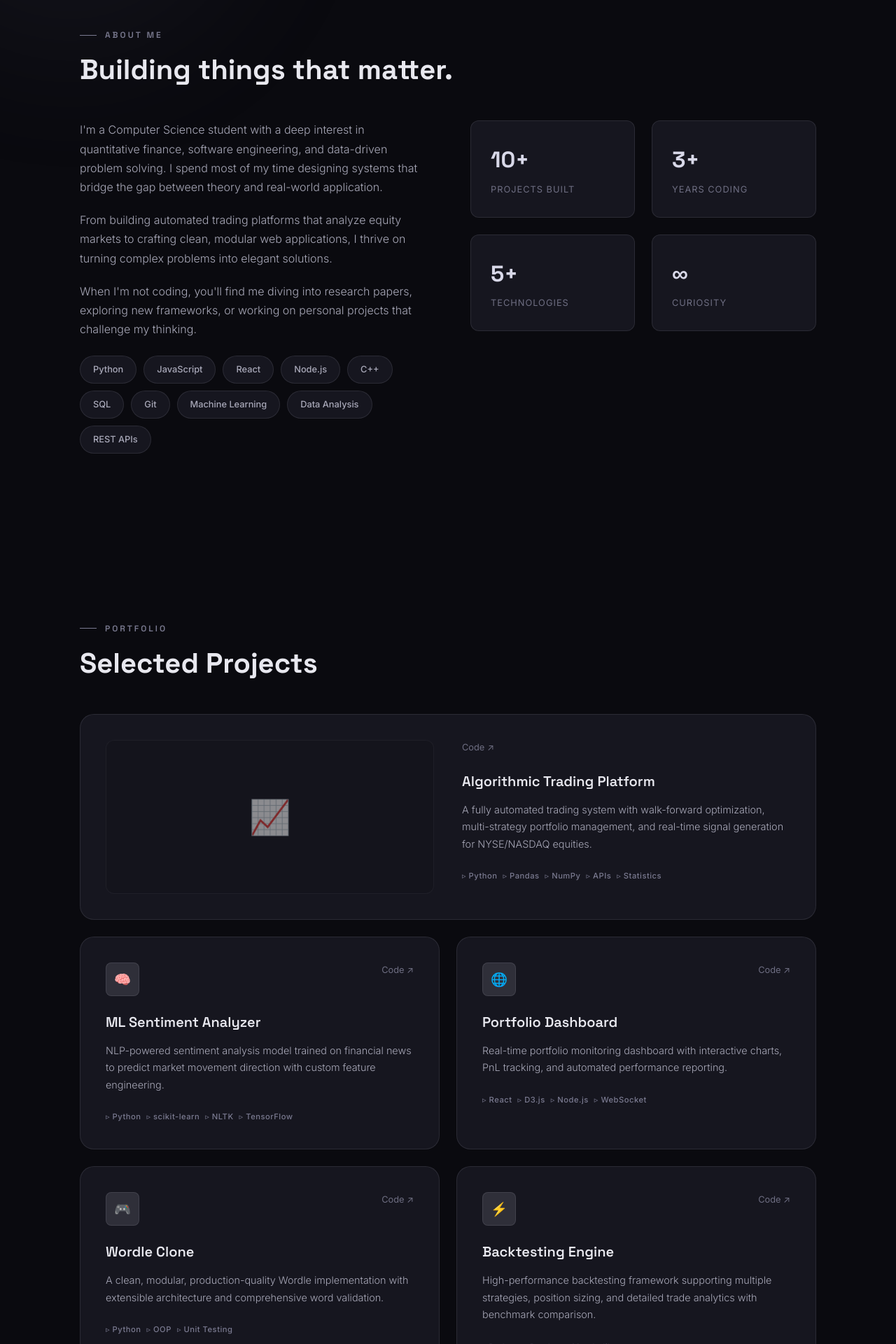
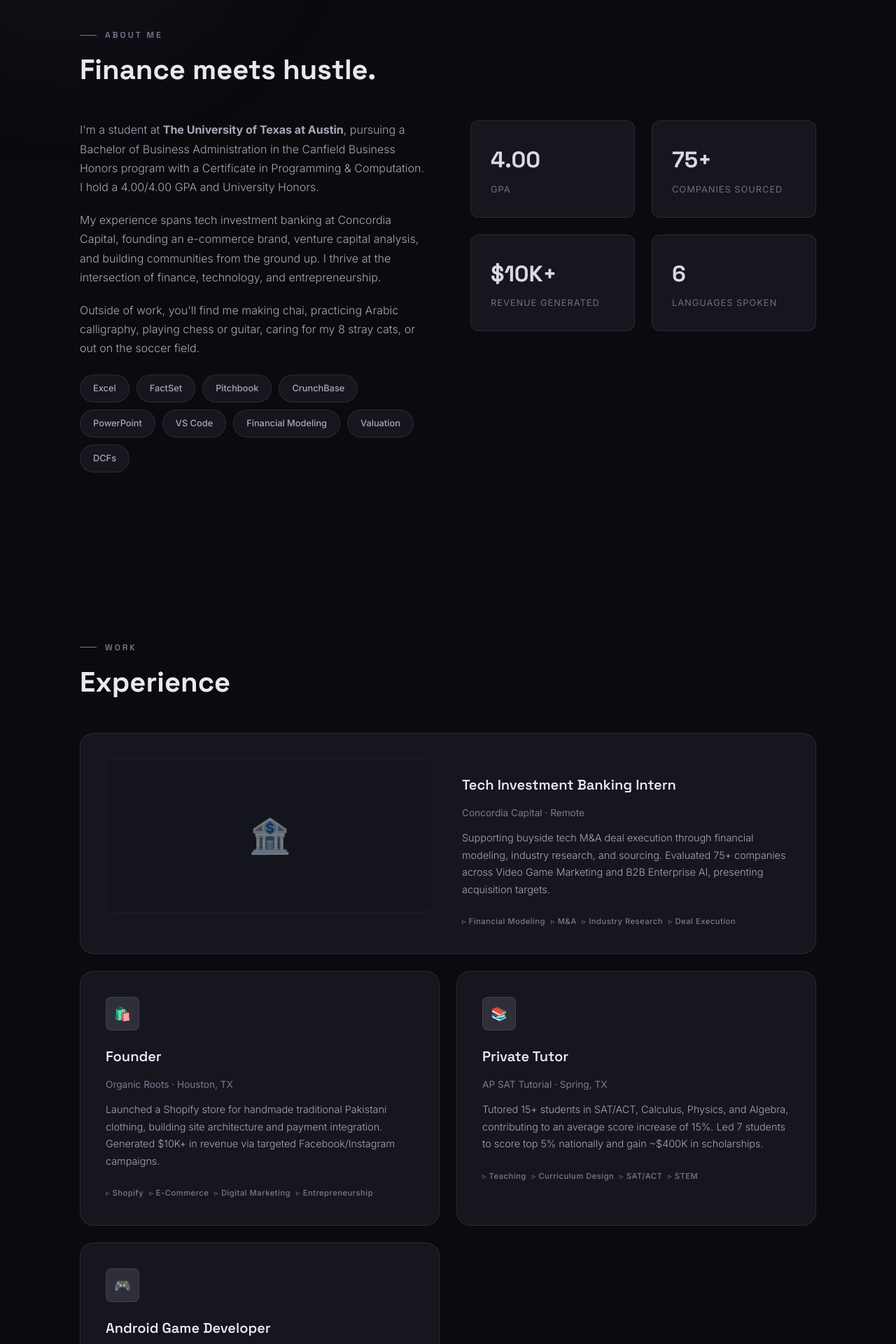
Before and after one commit to Agent-Tiger/Claude_real, a React (Vite) app in the folder personal-website/: page / in a window 1280 px wide. Shown: the part 880-2800 px from the top of the page at 70% size. Built offline with nearby package versions, Linux system fonts and the light colour scheme.

Commit message:
feat: add personal website with dark theme and silver aesthetics

```diff
--- a/personal-website/index.html
+++ b/personal-website/index.html
@@ -1,14 +1,18 @@
 <!doctype html>
 <html lang="en">
+
 <head>
   <meta charset="UTF-8" />
   <link rel="icon" type="image/svg+xml" href="/vite.svg" />
   <meta name="viewport" content="width=device-width, initial-scale=1.0" />
-    <meta name="description" content="Hamza — Computer Science student, software engineer, and builder of elegant solutions." />
-    <title>Hamza | Developer</title>
+  <meta name="description"
+    content="Hamza Usman — BBA Canfield Business Honors at UT Austin. Tech investment banking, venture capital, and entrepreneurship." />
+  <title>Hamza Usman</title>
 </head>
+
 <body>
   <div id="root"></div>
   <script type="module" src="/src/main.jsx"></script>
 </body>
+
 </html>
--- a/personal-website/src/App.jsx
+++ b/personal-website/src/App.jsx
@@ -10,37 +10,68 @@
     return () => window.removeEventListener('scroll', onScroll)
   }, [])
 
-  const projects = [
+  const experiences = [
     {
-      icon: '📈',
-      title: 'Algorithmic Trading Platform',
-      desc: 'A fully automated trading system with walk-forward optimization, multi-strategy portfolio management, and real-time signal generation for NYSE/NASDAQ equities.',
-      tech: ['Python', 'Pandas', 'NumPy', 'APIs', 'Statistics'],
+      icon: '🏦',
+      title: 'Tech Investment Banking Intern',
+      org: 'Concordia Capital · Remote',
+      desc: 'Supporting buyside tech M&A deal execution through financial modeling, industry research, and sourcing. Evaluated 75+ companies across Video Game Marketing and B2B Enterprise AI, presenting acquisition targets.',
+      tech: ['Financial Modeling', 'M&A', 'Industry Research', 'Deal Execution'],
       featured: true,
     },
     {
-      icon: '🧠',
-      title: 'ML Sentiment Analyzer',
-      desc: 'NLP-powered sentiment analysis model trained on financial news to predict market movement direction with custom feature engineering.',
-      tech: ['Python', 'scikit-learn', 'NLTK', 'TensorFlow'],
+      icon: '🛍️',
+      title: 'Founder',
+      org: 'Organic Roots · Houston, TX',
+      desc: 'Launched a Shopify store for handmade traditional Pakistani clothing, building site architecture and payment integration. Generated $10K+ in revenue via targeted Facebook/Instagram campaigns.',
+      tech: ['Shopify', 'E-Commerce', 'Digital Marketing', 'Entrepreneurship'],
     },
     {
-      icon: '🌐',
-      title: 'Portfolio Dashboard',
-      desc: 'Real-time portfolio monitoring dashboard with interactive charts, PnL tracking, and automated performance reporting.',
-      tech: ['React', 'D3.js', 'Node.js', 'WebSocket'],
+      icon: '📚',
+      title: 'Private Tutor',
+      org: 'AP SAT Tutorial · Spring, TX',
+      desc: 'Tutored 15+ students in SAT/ACT, Calculus, Physics, and Algebra, contributing to an average score increase of 15%. Led 7 students to score top 5% nationally and gain ~$400K in scholarships.',
+      tech: ['Teaching', 'Curriculum Design', 'SAT/ACT', 'STEM'],
     },
     {
       icon: '🎮',
-      title: 'Wordle Clone',
-      desc: 'A clean, modular, production-quality Wordle implementation with extensible architecture and comprehensive word validation.',
-      tech: ['Python', 'OOP', 'Unit Testing'],
+      title: 'Android Game Developer',
+      org: 'Impossiball & King of the Hill · Spring, TX',
+      desc: 'Developed and published 2 original Android/Web games in C# and Unity, generating over 150 downloads and impressions. Managed full app design lifecycle from testing to publication.',
+      tech: ['C#', 'Unity', 'Game Design', 'Android'],
+    },
+  ]
+
+  const leadership = [
+    {
+      role: 'Junior Analyst',
+      org: 'Texas Venture Group',
+      date: 'Spring 2026 — Present',
+      desc: 'Identified early-stage companies with scalable ARR and founder-market fit for partners (a16z, RRE, 8VC). Researched investment thesis around AI-driven fintech segments.',
     },
     {
-      icon: '⚡',
-      title: 'Backtesting Engine',
-      desc: 'High-performance backtesting framework supporting multiple strategies, position sizing, and detailed trade analytics with benchmark comparison.',
-      tech: ['Python', 'Pandas', 'Matplotlib'],
+      role: 'Junior Analyst',
+      org: 'Texas Capital Collective',
+      date: 'Fall 2025 — Present',
+      desc: 'Selected as 1 of 7 members (<5% acceptance) for a finance organization. Completed 20-hour technical curriculum covering accounting, valuation, modeling; built 3-statement models and DCFs.',
+    },
+    {
+      role: 'General Analyst',
+      org: 'University Securities Investment Team',
+      date: 'Fall 2025 — Present',
+      desc: 'Pitched DLO and AGYS to meetings of 100+ members for contribution to a $50k+ long/short public equities portfolio through analyst groups and stock pitches.',
+    },
+    {
+      role: 'Co-Founder',
+      org: 'Circle of Champions',
+      date: 'Fall 2024 — Summer 2025',
+      desc: 'Built a network across 12+ Houston-area schools and organized 70+ attendees for multiple religious and social events. Secured over 2k of funding in grants and operating capital.',
+    },
+    {
+      role: 'Co-Founder',
+      org: 'Klein Business Academy',
+      date: 'Summer 2023 — Summer 2025',
+      desc: 'Taught financial literacy and business fundamentals to 30+ students via 3-month workshops. Grew engagement and impressions over 500% through outreach and social media campaigns.',
     },
   ]
 
@@ -54,11 +85,12 @@
       <nav className={`navbar ${scrolled ? 'scrolled' : ''}`}>
         <div className="container">
           <a href="#" className="nav-logo">
-            hamza<span className="dot">.</span>dev
+            hamza<span className="dot">.</span>
           </a>
           <ul className="nav-links">
             <li><a href="#about">About</a></li>
-            <li><a href="#projects">Projects</a></li>
+            <li><a href="#experience">Experience</a></li>
+            <li><a href="#leadership">Leadership</a></li>
             <li><a href="#resume">Resume</a></li>
             <li><a href="#contact">Contact</a></li>
           </ul>
@@ -73,14 +105,15 @@
         <div className="container">
           <div className="hero-content animate-in">
             <p className="hero-greeting">Hello, I'm</p>
-            <h1 className="hero-name shimmer-text">Hamza.</h1>
+            <h1 className="hero-name shimmer-text">Hamza Usman.</h1>
             <p className="hero-tagline">
-              A Computer Science student passionate about building elegant
-              software — from algorithmic trading systems to full-stack web apps.
+              Business &amp; finance student at UT Austin with a passion for
+              investment banking, venture capital, and building things from the
+              ground up.
             </p>
             <div className="hero-cta-group">
-              <a href="#projects" className="btn-primary">
-                View Projects ↓
+              <a href="#experience" className="btn-primary">
+                View Experience ↓
               </a>
               <a href="#contact" className="btn-secondary">
                 Get in Touch
@@ -96,29 +129,30 @@
         <div className="container">
           <span className="section-label animate-in">About Me</span>
           <h2 className="section-title animate-in">
-            Building things that matter.
+            Finance meets hustle.
           </h2>
           <div className="about-grid">
             <div className="about-text animate-in animate-delay-1">
               <p>
-                I'm a Computer Science student with a deep interest in
-                quantitative finance, software engineering, and data-driven
-                problem solving. I spend most of my time designing systems that
-                bridge the gap between theory and real-world application.
+                I'm a student at <strong>The University of Texas at Austin</strong>,
+                pursuing a Bachelor of Business Administration in the Canfield
+                Business Honors program with a Certificate in Programming &amp;
+                Computation. I hold a 4.00/4.00 GPA and University Honors.
               </p>
               <p>
-                From building automated trading platforms that analyze equity
-                markets to crafting clean, modular web applications, I thrive on
-                turning complex problems into elegant solutions.
+                My experience spans tech investment banking at Concordia Capital,
+                founding an e-commerce brand, venture capital analysis, and
+                building communities from the ground up. I thrive at the
+                intersection of finance, technology, and entrepreneurship.
               </p>
               <p>
-                When I'm not coding, you'll find me diving into research papers,
-                exploring new frameworks, or working on personal projects that
-                challenge my thinking.
+                Outside of work, you'll find me making chai, practicing Arabic
+                calligraphy, playing chess or guitar, caring for my 8 stray cats,
+                or out on the soccer field.
               </p>
               <div className="skills-list">
-                {['Python', 'JavaScript', 'React', 'Node.js', 'C++', 'SQL',
-                  'Git', 'Machine Learning', 'Data Analysis', 'REST APIs'].map(
+                {['Excel', 'FactSet', 'Pitchbook', 'CrunchBase', 'PowerPoint',
+                  'VS Code', 'Financial Modeling', 'Valuation', 'DCFs'].map(
                     (skill) => (
                       <span key={skill} className="skill-tag">{skill}</span>
                     )
@@ -127,55 +161,52 @@
             </div>
             <div className="about-stats animate-in animate-delay-2">
               <div className="stat-card">
-                <div className="stat-number">10+</div>
-                <div className="stat-label">Projects Built</div>
+                <div className="stat-number">4.00</div>
+                <div className="stat-label">GPA</div>
               </div>
               <div className="stat-card">
-                <div className="stat-number">3+</div>
-                <div className="stat-label">Years Coding</div>
+                <div className="stat-number">75+</div>
+                <div className="stat-label">Companies Sourced</div>
               </div>
               <div className="stat-card">
-                <div className="stat-number">5+</div>
-                <div className="stat-label">Technologies</div>
+                <div className="stat-number">$10K+</div>
+                <div className="stat-label">Revenue Generated</div>
               </div>
               <div className="stat-card">
-                <div className="stat-number">∞</div>
-                <div className="stat-label">Curiosity</div>
+                <div className="stat-number">6</div>
+                <div className="stat-label">Languages Spoken</div>
               </div>
             </div>
           </div>
         </div>
       </section>
 
-      {/* Projects */}
-      <section className="section" id="projects">
+      {/* Experience */}
+      <section className="section" id="experience">
         <div className="container">
-          <span className="section-label animate-in">Portfolio</span>
-          <h2 className="section-title animate-in">Selected Projects</h2>
+          <span className="section-label animate-in">Work</span>
+          <h2 className="section-title animate-in">Experience</h2>
           <div className="projects-grid">
-            {projects.map((project, i) => (
+            {experiences.map((exp, i) => (
               <div
-                key={project.title}
-                className={`project-card animate-in animate-delay-${i % 4 + 1} ${
-                  project.featured ? 'featured' : ''
+                key={exp.title}
+                className={`project-card animate-in animate-delay-${i % 4 + 1} ${exp.featured ? 'featured' : ''
                   }`}
               >
-                {project.featured && (
-                  <div className="project-preview">{project.icon}</div>
+                {exp.featured && (
+                  <div className="project-preview">{exp.icon}</div>
                 )}
                 <div>
                   <div className="project-header">
-                    {!project.featured && (
-                      <div className="project-icon">{project.icon}</div>
+                    {!exp.featured && (
+                      <div className="project-icon">{exp.icon}</div>
                     )}
-                    <div className="project-links">
-                      <a href="#" title="Code">Code ↗</a>
                   </div>
-                  </div>
-                  <h3 className="project-title">{project.title}</h3>
-                  <p className="project-desc">{project.desc}</p>
+                  <h3 className="project-title">{exp.title}</h3>
+                  <p className="timeline-org" style={{ marginBottom: '12px' }}>{exp.org}</p>
+                  <p className="project-desc">{exp.desc}</p>
                   <div className="project-tech">
-                    {project.tech.map((t) => (
+                    {exp.tech.map((t) => (
                       <span key={t} className="tech-tag">{t}</span>
                     ))}
                   </div>
@@ -186,33 +217,68 @@
         </div>
       </section>
 
-      {/* Resume / CS */}
+      {/* Leadership */}
+      <section className="section" id="leadership">
+        <div className="container">
+          <span className="section-label animate-in">Leadership</span>
+          <h2 className="section-title animate-in">Activities &amp; Organizations</h2>
+          <div className="resume-content" style={{ gridTemplateColumns: '1fr' }}>
+            <div className="resume-column animate-in animate-delay-1">
+              <div className="timeline">
+                {leadership.map((item) => (
+                  <div key={item.org} className="timeline-item">
+                    <div className="timeline-date">{item.date}</div>
+                    <div className="timeline-title">{item.role}</div>
+                    <div className="timeline-org">{item.org}</div>
+                    <div className="timeline-desc">{item.desc}</div>
+                  </div>
+                ))}
+              </div>
+            </div>
+          </div>
+        </div>
+      </section>
+
+      {/* Resume / CV */}
       <section className="section" id="resume">
         <div className="container">
           <span className="section-label animate-in">Curriculum Vitae</span>
-          <h2 className="section-title animate-in">Experience & Education</h2>
+          <h2 className="section-title animate-in">Education &amp; Skills</h2>
           <div className="resume-content">
             <div className="resume-column animate-in animate-delay-1">
               <h3>Education</h3>
               <div className="timeline">
                 <div className="timeline-item">
-                  <div className="timeline-date">2023 — Present</div>
-                  <div className="timeline-title">B.S. Computer Science</div>
-                  <div className="timeline-org">University</div>
+                  <div className="timeline-date">2025 — 2029</div>
+                  <div className="timeline-title">
+                    B.B.A., Canfield Business Honors
+                  </div>
+                  <div className="timeline-org">
+                    The University of Texas at Austin
+                  </div>
                   <div className="timeline-desc">
-                    Focused on algorithms, data structures, machine learning,
-                    and software engineering. Active in programming competitions
-                    and research projects.
+                    Certificate: Programming &amp; Computation · GPA: 4.00/4.00
+                    · University Honors (Fall 2025 — Spring 2026)
                   </div>
                 </div>
+              </div>
+
+              <h3 style={{ marginTop: '36px' }}>Honors</h3>
+              <div className="timeline">
                 <div className="timeline-item">
-                  <div className="timeline-date">2019 — 2023</div>
-                  <div className="timeline-title">High School Diploma</div>
-                  <div className="timeline-org">High School</div>
-                  <div className="timeline-desc">
-                    Graduated with honors. Developed early programming skills
-                    through self-study and coursework.
+                  <div className="timeline-date">Spring 2026</div>
+                  <div className="timeline-title">Texas Stock Pitch Competition (PLOW)</div>
+                  <div className="timeline-desc">Qualified</div>
                 </div>
+                <div className="timeline-item">
+                  <div className="timeline-date">Spring 2025</div>
+                  <div className="timeline-title">UGA Stock Pitch Competition (FISV)</div>
+                  <div className="timeline-desc">Qualified</div>
+                </div>
+                <div className="timeline-item">
+                  <div className="timeline-date">Spring 2022 — Spring 2025</div>
+                  <div className="timeline-title">DECA ICDC Qualifier &amp; State Finalist</div>
+                  <div className="timeline-desc">Financial Operations Research</div>
                 </div>
               </div>
             </div>
@@ -220,27 +286,27 @@
               <h3>Skills</h3>
               <div className="skills-grid">
                 <div className="skill-item">
-                  <div className="skill-item-title">Languages</div>
+                  <div className="skill-item-title">Technical</div>
                   <div className="skill-item-list">
-                    Python, JavaScript, C++, SQL, HTML/CSS
+                    Excel, FactSet, Pitchbook, CrunchBase, PowerPoint, VS Code, Cursor
                   </div>
                 </div>
                 <div className="skill-item">
-                  <div className="skill-item-title">Frameworks</div>
+                  <div className="skill-item-title">Finance</div>
                   <div className="skill-item-list">
-                    React, Node.js, Express, Pandas, NumPy
+                    Financial Modeling, Valuation, DCFs, 3-Statement Models, M&amp;A
                   </div>
                 </div>
                 <div className="skill-item">
-                  <div className="skill-item-title">Tools</div>
+                  <div className="skill-item-title">Languages</div>
                   <div className="skill-item-list">
-                    Git, Docker, VS Code, Linux, Jupyter
+                    Urdu (Native), Hindi &amp; Punjabi (Advanced), Hindko, Arabic, Spanish (Conversational)
                   </div>
                 </div>
                 <div className="skill-item">
                   <div className="skill-item-title">Interests</div>
                   <div className="skill-item-list">
-                    Quantitative Finance, ML/AI, Systems Design
+                    Chai Making, Arabic Calligraphy, Thrifting, Chess, Guitar, Soccer, Boxing, Running, Vlogging
                   </div>
                 </div>
               </div>
@@ -261,15 +327,15 @@
             </h2>
             <p>
               I'm always open to discussing new opportunities, interesting
-              projects, or just connecting with fellow developers.
+              projects, or just connecting with fellow driven people.
             </p>
-            <a href="mailto:hamza@example.com" className="btn-primary">
+            <a href="mailto:hamzausman@utexas.edu" className="btn-primary">
               Say Hello →
             </a>
             <div className="contact-links">
-              <a href="#" className="contact-link">GitHub ↗</a>
-              <a href="#" className="contact-link">LinkedIn ↗</a>
-              <a href="#" className="contact-link">Resume ↗</a>
+              <a href="https://linkedin.com/in/hamzausman7/" className="contact-link" target="_blank" rel="noopener noreferrer">LinkedIn ↗</a>
+              <a href="tel:+13463754079" className="contact-link">Call ↗</a>
+              <a href="mailto:hamzausman@utexas.edu" className="contact-link">Email ↗</a>
             </div>
           </div>
         </div>
@@ -279,7 +345,7 @@
       <footer className="footer">
         <div className="container">
           <p>
-            Designed & built by Hamza · {new Date().getFullYear()}
+            Designed & built by Hamza Usman · {new Date().getFullYear()}
           </p>
         </div>
       </footer>
```
Lines whose indentation alone changed are shown as unchanged.
